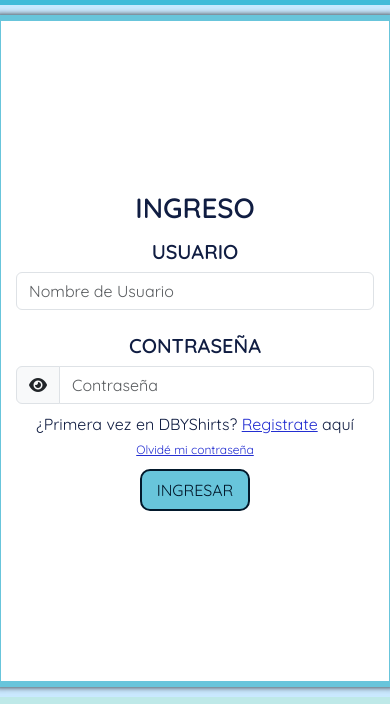
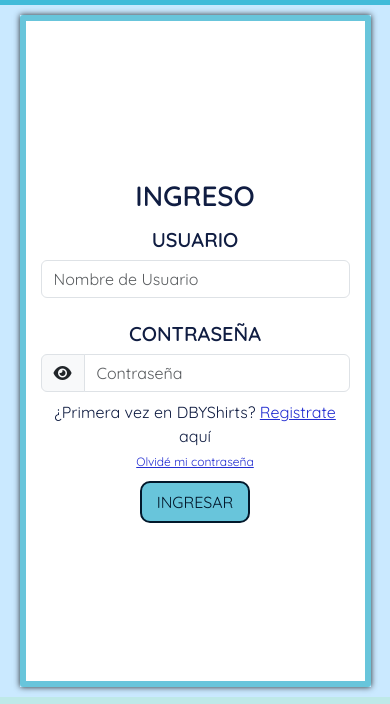
Before and after one commit to juanandreacchio/ProyectoFinal-Andreacchio, a plain HTML site: page html/ingreso.html in a window 390 px wide. Shown: the part 51-755 px from the top of the page. Drawn offline with nearby package versions, Linux system fonts and the light colour scheme.

Commit message:
responsive inicio y registro

```diff
--- a/style/style.css
+++ b/style/style.css
@@ -1242,6 +1242,7 @@ text-align: center;
         max-width: 100vw;
         grid-template-columns: 1fr 1fr;
         gap: 10px;
+        margin-right: 3px;
     }
     .ordenamientoYBusqueda{
         justify-content: flex-start;
@@ -1267,5 +1268,10 @@ gap: 10px;
     padding: 0px 5px;
     margin: 0;
   }
-
+.registerBox{
+    display: flex;
+justify-content: center;
+max-width: 90%;
+margin: 10px;
 }
+}
```
